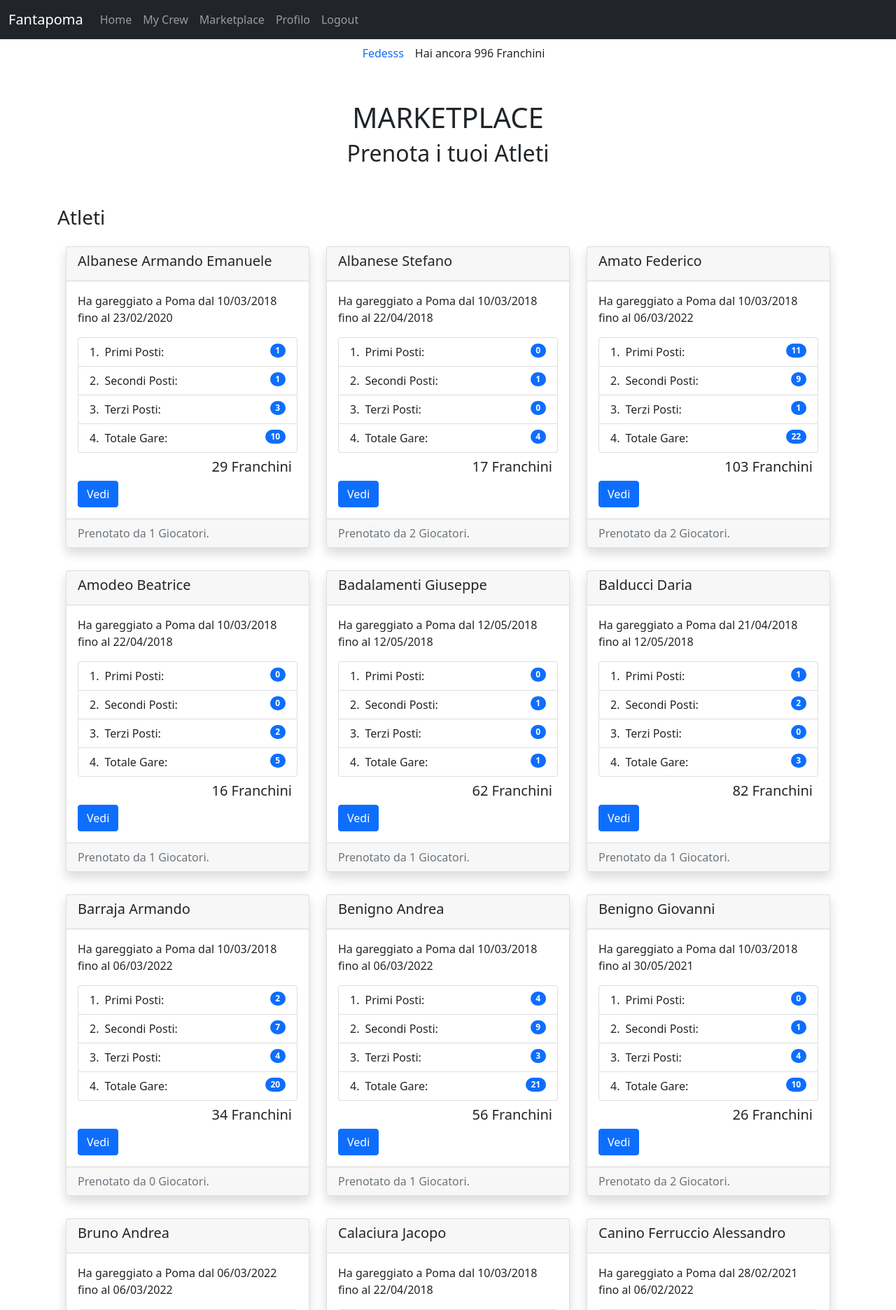
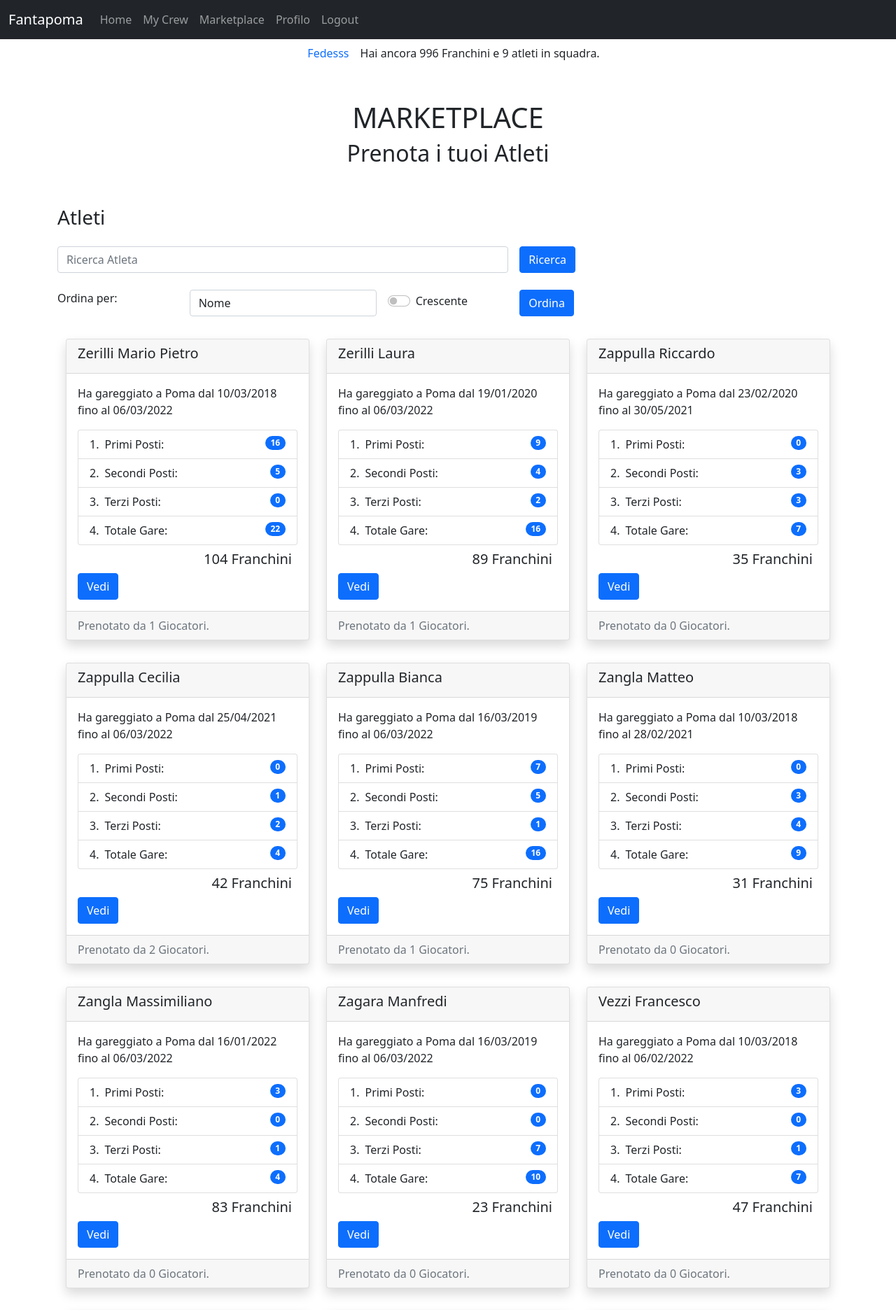
Before and after one commit to fedesss98/scp-django, a Django app: page /fantapoma/marketplace/ in a window 1280 px wide. Shown: the top 1872 px of the page at 70% size. Run offline with Django 3.2, Linux system fonts and the light colour scheme; a user stored in the database is signed in; data comes from the database, SQL or seed files in the repository; both versions use the stored data as it was after the commit.

Commit message:
add search functionality for athletes

```diff
--- a/fantapoma/templates/fantapoma/marketplace.html
+++ b/fantapoma/templates/fantapoma/marketplace.html
@@ -9,6 +9,51 @@
 </div>
 <div class="container card-container mt-5">
   <h3>Atleti</h5>
+  <form action="" method="GET" class="form-floating mb-3">
+    <div class="row g-3 my-2">
+      <div class="col-sm-7">
+        <input type="search" name="athlete_name" id="searchAthlete" class="form-control" placeholder="Ricerca Atleta">
+      </div>
+      <div class="col-auto">
+        <input type="submit" value="Ricerca" class="btn btn-primary">
+      </div>
+    </div>
+    <div class="row g-3 my-2">
+      <div class="col-sm-2">Ordina per:</div>
+      <div class="col-sm-3">
+        <select name="order" id="order" class="form-control">
+          <option value="name" {% if ordering == 'name' or ordering is None %}selected{% endif %}>
+            Nome
+          </option>
+          <option value="points" {% if ordering == 'points' %}selected{% endif %}>
+            Punteggio
+          </option>
+          <option value="first" {% if ordering == 'first' %}selected{% endif %}>
+            Primi Posti
+          </option>
+          <option value="second" {% if ordering == 'second' %}selected{% endif %}>
+            Secondi Posti
+          </option>
+          <option value="third" {% if ordering == 'third' %}selected{% endif %}>
+            Terzi Posti
+          </option>
+          <option value="total" {% if ordering == 'total' %}selected{% endif %}>
+            Totale Gare
+          </option>
+        </select>
+      </div>
+      <div class="col-sm-2 py-1">
+        <div class="form-check form-switch">
+          <input class="form-check-input" type="checkbox" name="increasing" role="switch" id="orderType" {% if increasing == 'on' %}checked{% endif %}>
+          <label class="form-check-label" for="orderType">Crescente</label>
+        </div>
+      </div>
+      <div class="col-sm-1">
+        <input type="submit" value="Ordina" class="btn btn-primary">
+      </div>
+    </div>
+  </form>
+  <p></p>
   <div class="container-fluid object">
     <div class="row">
     {% for object in object_list %}
--- a/fantapoma/templates/fantapoma/mycrew.html
+++ b/fantapoma/templates/fantapoma/mycrew.html
@@ -5,7 +5,7 @@
 {% block content %}
 <div class="container header text-center mt-5">
   <h2>{{ request.user.player.team_name }}</h2>
-  <h3 class="text-muted fw-light fs-4">Federico Amato</h3>
+  <h3 class="text-muted fw-light fs-4">{{ request.user.username }}</h3>
 </div>
 <div class="container card-container mt-2">
   <div class="container-fluid object">
--- a/fantapoma/templates/fantapoma/navbar.html
+++ b/fantapoma/templates/fantapoma/navbar.html
@@ -40,7 +40,9 @@
 {% if request.user.is_authenticated %}
 <nav class="nav justify-content-center">
   <a class="nav-link active" aria-current="page" href="{% url 'mycrew' %}">{{ request.user }}</a>
-  <span class="navbar-text">Hai ancora {{ request.user.player.franchs }} Franchini</span>
+  <span class="navbar-text">
+    Hai ancora {{ request.user.player.franchs }} Franchini e {{ request.user.athlete_set.count }} atleti in squadra.
+  </span>
 </nav>
 {% endif %}
 
--- a/fantapoma/views.py
+++ b/fantapoma/views.py
@@ -1,3 +1,5 @@
+from math import remainder
+from urllib.parse import non_hierarchical
 from django.shortcuts import get_object_or_404, render, redirect
 from django.views.generic import ListView, DetailView
 
@@ -19,7 +21,9 @@ def view_athlete(request, id):
     athlete = Athlete.objects.get(id=id)
     user = request.user
     races = athlete.race_set.all()
-    if user.athlete_set.filter(id=athlete.id).exists():
+    if (user.athlete_set.filter(id=athlete.id).exists()
+        or user.player.franchs <= 0
+        or user.athlete_set.count() >= 8):
         buy = False
     else:
         buy = True
@@ -30,29 +34,27 @@ def view_athlete(request, id):
         'buy': buy,
     }
 
-    if request.method == 'GET':
-        """ Mostra atleta """
-        print(f"{request.user.player} has {request.user.player.franchs}")
-    elif request.method == 'POST':
+    if request.method == 'POST':
         """ Prenota atleta """
         if 'acquista' in request.POST:
-            print('Acquista')
             franchs = athlete.adjusted_points
-            athlete.players.add(user)
-            print(f'{franchs} + {request.user.player.franchs}')
+            remain_franchs = user.player.franchs - franchs
+            if remain_franchs >= 0:
+                print('Acquista')
+                athlete.players.add(user)
+                athlete.save()
+                user.player.franchs = remain_franchs
+                context['buy'] = False
+                messages.success(request, 'Acquistato!')
+            else:
+                messages.error(request, 'Non hai abbastanza Franchini per comprare!')
+        elif 'rimuovi' in request.POST:
+            athlete.players.remove(user)
+            franchs = athlete.points
             athlete.save()
-            request.user.player.franchs = request.user.player.franchs - franchs
-            context['buy'] = False
-        elif 'rimuovi' in request.POST:
-            print('Rimuovi')
-            athlete.players.remove(user)
-            franchs = athlete.adjusted_points
-            print(f'{franchs} + {request.user.player.franchs}')
-            athlete.save()
-            request.user.player.franchs = request.user.player.franchs + franchs
+            user.player.franchs = user.player.franchs + franchs
             context['buy'] = True
         request.user.player.save()
-        print(f"{request.user.player} has {request.user.player.franchs}")
 
 
     return render(request, 'fantapoma/view_athlete.html', context)
@@ -74,9 +76,27 @@ class AthleteView(ListView):
     template_name = "fantapoma/marketplace.html"
     model = Athlete
 
+    def get_queryset(self):
+        athlete_name = self.request.GET.get('athlete_name')
+        if athlete_name is not None:
+            self.queryset = Athlete.objects.filter(name__contains=athlete_name)
+        else:
+            self.queryset = Athlete.objects.all()
+        return super().get_queryset()
+
+    def get_ordering(self):
+        increasing = self.request.GET.get('increasing', 'off')
+        ordering = self.request.GET.get('order', 'name')
+        if increasing != 'on':
+            ordering = '-' + ordering
+        print(ordering)
+        return ordering
+
     def get_context_data(self, **kwargs):
         self.user = self.request.user
         context = super().get_context_data(**kwargs)
         atlethes = self.user.athlete_set.all().values_list('name', flat=True)
         context['atleti'] = list(atlethes)
+        context['ordering'] = self.request.GET.get('order', 'name')
+        context['increasing'] = self.request.GET.get('increasing', 'off')
         return context
```
Also changed, not shown: goscp/settings.py (+9 -0 lines), db.sqlite3.
